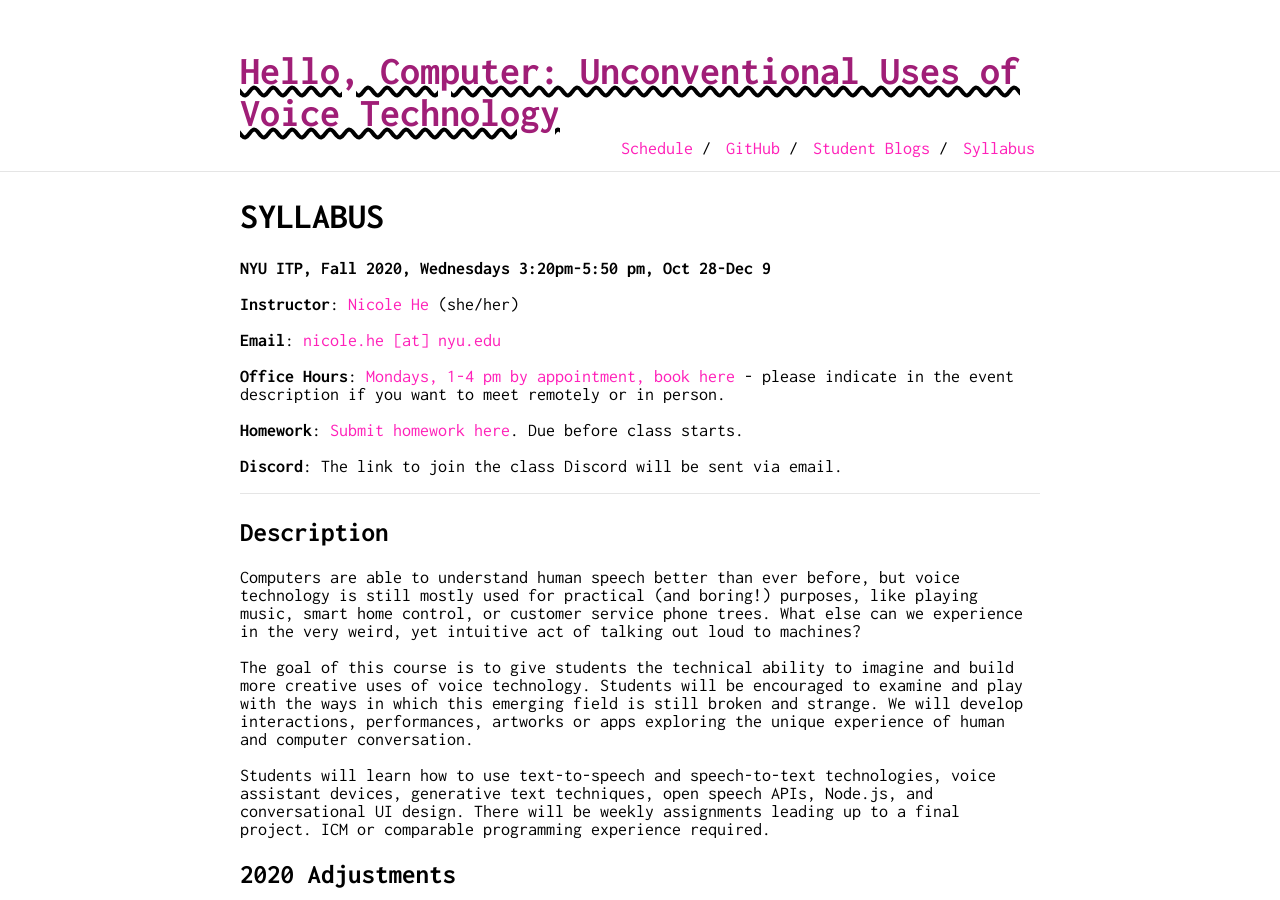
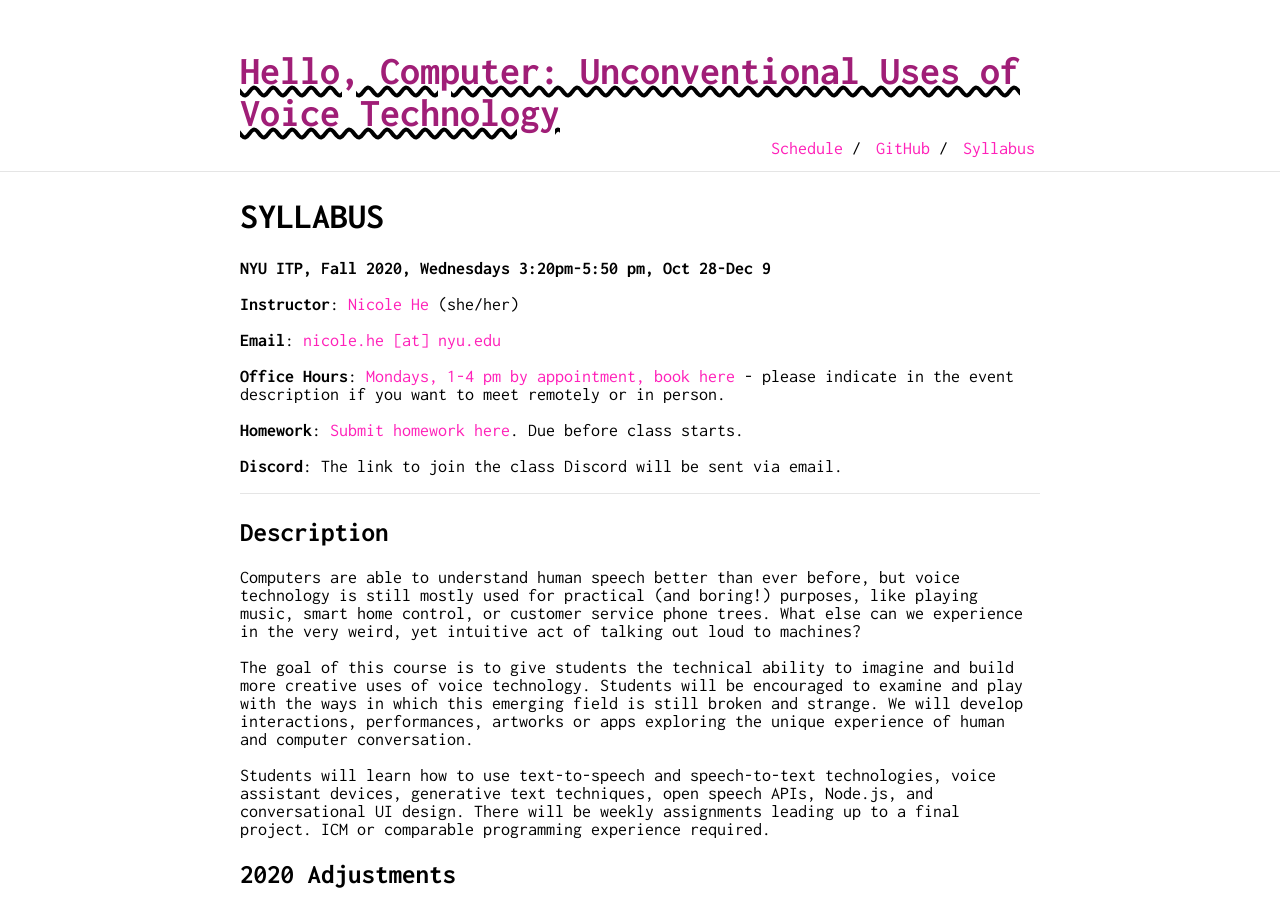
Before and after one commit to nicolehe/nicolehe.github.io, a Jekyll site: the page built from index.md, in a window 1280 px wide and 900 px high. Built offline with Jekyll 4.4.1, drawn with Linux system fonts in a browser that asks for light colours; our own code applies the rules of GitHub Pages for plain Markdown files.

Commit message:
remove student blogs from nav

```diff
--- a/_data/nav.yml
+++ b/_data/nav.yml
@@ -1,9 +1,6 @@
 
 - name: "Syllabus"
   link: "/"
-
-- name: "Student Blogs"
-  link: "studentblogs"
 
 - name: "GitHub"
   link: "https://github.com/nicolehe/ITP-hello-computer-f20"
```
